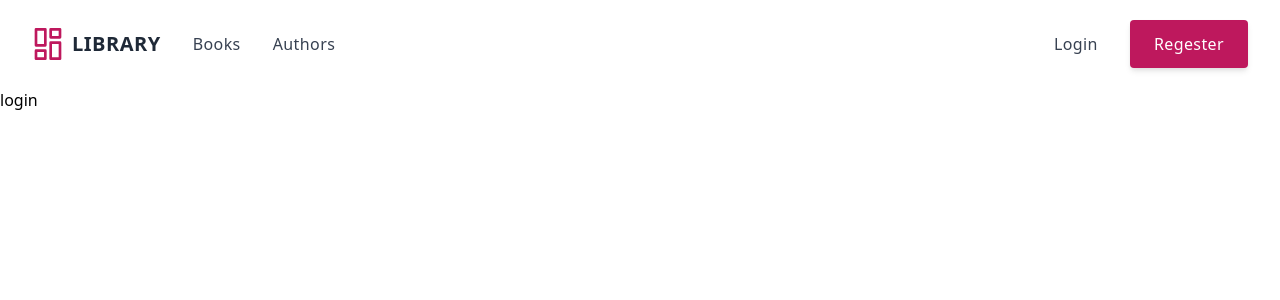
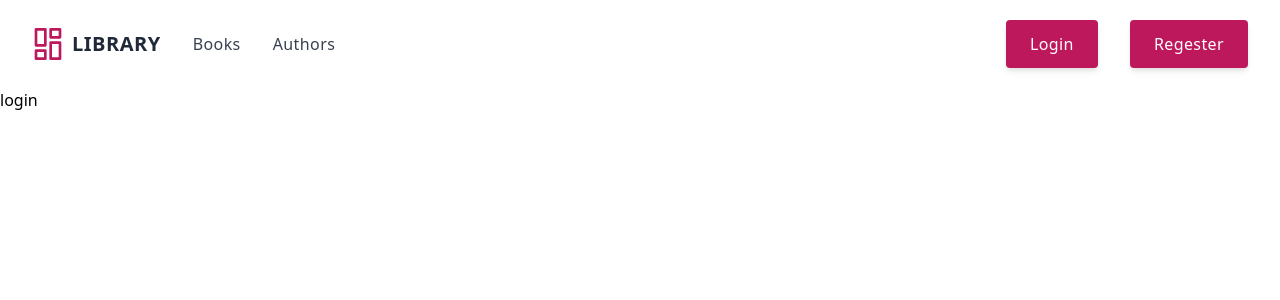
Before and after one commit to JS-RUH-1/W08D04, a React (Create React App) app in the folder frontend/: page /login in a window 1280 px wide. Shown: the top 300 px of the page. Built offline with nearby package versions, Linux system fonts and the light colour scheme.

Commit message:
navbar => login, regester

```diff
--- a/frontend/src/components/Navbar.js
+++ b/frontend/src/components/Navbar.js
@@ -1,31 +1,22 @@
 
 import { Link } from "react-router-dom";
-import {useContext,useState } from "react"
+import {useContext } from "react"
 import { ContextStore } from "../context";
-// // import { showLogin, showSignup } from "../reducers/assets";
-// // import UserDropdown from "./UserDropdown";
 
 export default function Navbar() {
-    const [isMenuOpen, setIsMenuOpen] = useState(false);
-    const { author, setToken } = useContext(ContextStore);
-
-
-//   // const state = useSelector((state) => ({ ...state.assets }));
-//   // const dispatch = useDispatch();
-//   // const [isMenuOpen, setIsMenuOpen] = useState(false);
+const { author , setAuthor} = useContext(ContextStore);
 
   return (
-    <div class="px-4 py-5 mx-auto sm:max-w-xl md:max-w-full lg:max-w-screen-xl md:px-24 lg:px-8">
-    <div class="relative flex items-center justify-between">
-      <div class="flex items-center">
+    <div className="px-4 py-5 mx-auto sm:max-w-xl md:max-w-full lg:max-w-screen-xl md:px-24 lg:px-8">
+    <div className="relative flex items-center justify-between">
+
+      <div className="flex items-center">
         <Link
           to=""
-          aria-label="Company"
-          title="Company"
-          class="inline-flex items-center mr-8"
+          className="inline-flex items-center mr-8"
         >
           <svg
-            class="w-8  text-pink-700"
+            className="w-8  text-pink-700"
             viewBox="0 0 24 24"
             strokeLinejoin="round"
             strokeWidth="2"
@@ -39,17 +30,15 @@ export default function Navbar() {
             <rect x="14" y="1" width="7" height="6" />
             <rect x="14" y="11" width="7" height="12" />
           </svg>
-          <span class="ml-2 text-xl font-bold tracking-wide text-gray-800 uppercase">
+          <span className="ml-2 text-xl font-bold tracking-wide text-gray-800 uppercase">
             Library
           </span>
         </Link>
-        <ul class="flex items-center hidden space-x-8 lg:flex">
+        <ul className="flex items-center hidden space-x-8 lg:flex">
           <li>
             <Link
               to="/books"
-              aria-label="Our product"
-              title="Our product"
-              class="font-medium tracking-wide text-gray-700 transition-colors duration-200 hover:text-pink-700"
+              className="font-medium tracking-wide text-gray-700 transition-colors duration-200 hover:text-pink-700"
             >
               Books
             </Link>
@@ -57,40 +46,53 @@ export default function Navbar() {
           <li>
             <Link
               to="/authors"
-              aria-label="Our product"
-              title="Our product"
-              class="font-medium tracking-wide text-gray-700 transition-colors duration-200 hover:text-pink-700"
+              className="font-medium tracking-wide text-gray-700 transition-colors duration-200 hover:text-pink-700"
             >
               Authors
             </Link>
           </li>
+        </ul>
+      </div>
 
 
-        </ul>
-      </div>
-      <ul class="flex items-center hidden space-x-8 lg:flex">
+      <ul className="flex items-center  space-x-8 lg:flex">
+      {author ? <>
         <li>
-          <a
-            href="/login"
-            aria-label="Sign in"
-            title="Sign in"
-            class="font-medium tracking-wide text-gray-700 transition-colors duration-200 hover:text-pink-700"
+          <Link
+            to=""
+            className="font-medium tracking-wide text-gray-700 transition-colors duration-200 hover:text-pink-700"
+          > Hello {author.name} </Link> </li>
+        <li>
+          <Link
+            to=""
+            className="font-medium tracking-wide text-gray-700 transition-colors duration-200 hover:text-pink-700"
+            onClick={() =>{
+              setAuthor(undefined);
+              localStorage.removeItem("auth");
+            }}
+          > Logout </Link> </li>
+        </> : <>
+        <li>
+          <Link
+          to="/login"
+            className="inline-flex items-center justify-center h-12 px-6 font-medium tracking-wide text-white transition duration-200 rounded shadow-md bg-pink-700 hover:bg-pink-200 focus:shadow-outline focus:outline-none"
           >
             Login
-          </a>
+          </Link>
         </li>
+
         <li>
-          <a
-            href="/signup"
-            class="inline-flex items-center justify-center h-12 px-6 font-medium tracking-wide text-white transition duration-200 rounded shadow-md bg-pink-700 hover:bg-pink-200 focus:shadow-outline focus:outline-none"
-            aria-label="Sign up"
-            title="Sign up"
+          <Link
+          to="/signup"
+            className="inline-flex items-center justify-center h-12 px-6 font-medium tracking-wide text-white transition duration-200 rounded shadow-md bg-pink-700 hover:bg-pink-200 focus:shadow-outline focus:outline-none"
           >
             Regester
-          </a>
+          </Link>
         </li>
+        </>}
       </ul>
     </div>
   </div>
+
   );
 }
```
